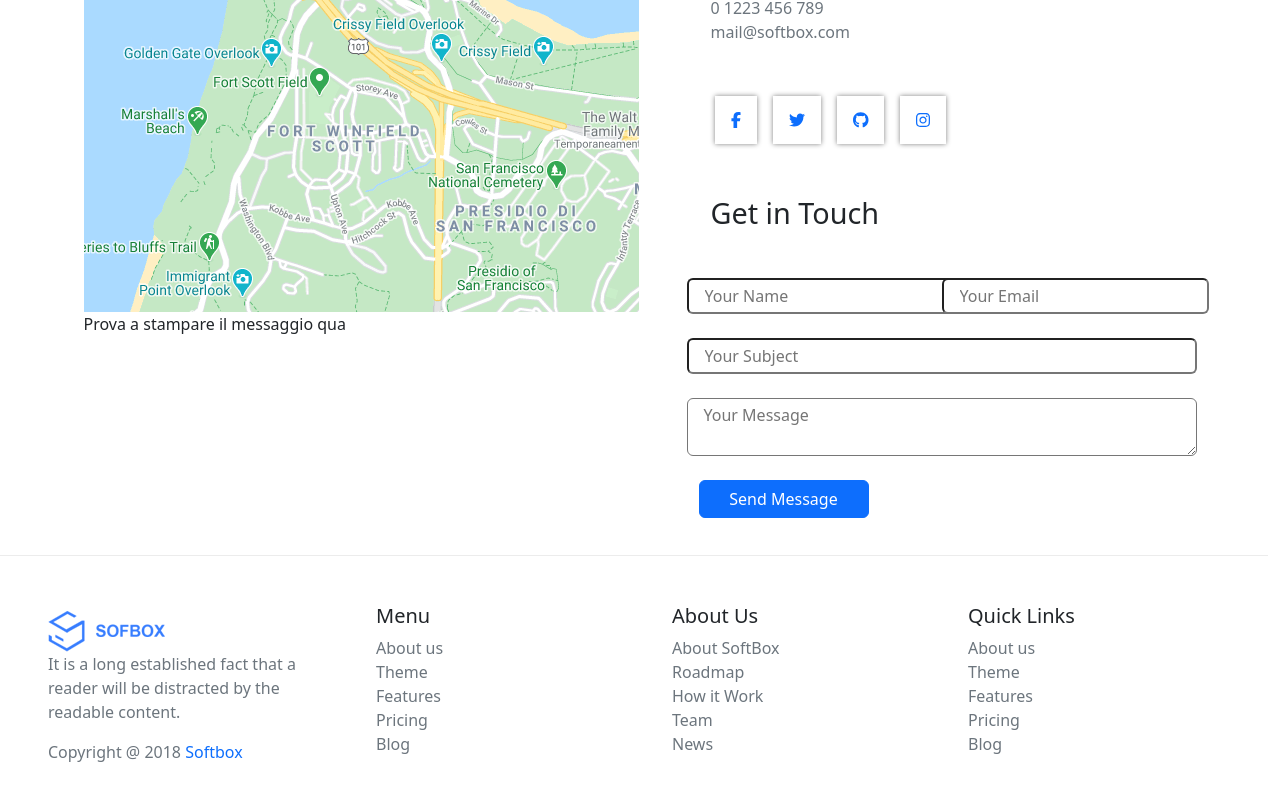
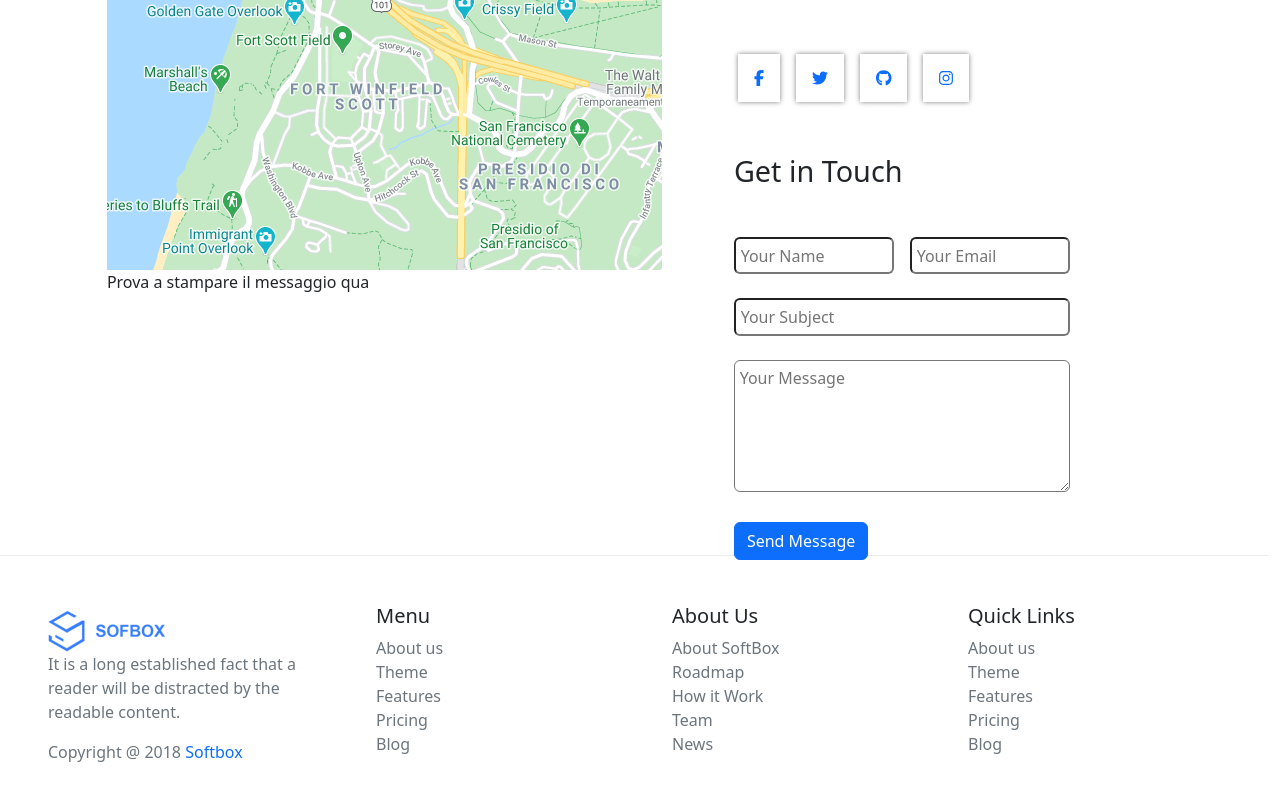
Before and after one commit to Ruma303/proj-html-vuejs, a Vue app: page / in a window 1280 px wide. Shown: the part 3352-4152 px from the top of the page. Built offline with nearby package versions, Linux system fonts and the light colour scheme.

Commit message:
form sec6 migliorie estetiche

```diff
--- a/src/components/MainSectionSix.vue
+++ b/src/components/MainSectionSix.vue
@@ -24,26 +24,26 @@
         </div>
         <div>
           <h3 id="form-title">Get in Touch</h3>
-          <form class="mt-5 d-flex row row-cols flex-column gap-4 justify-content-center
+          <form class="mt-5 d-flex flex-column gap-4 justify-content-center
             align-items-star">
-            <div class="first-col row row-cols-2 px-0">
-              <label for="name" class="col px-0">
-                <input type="text" id="name" placeholder="Your Name" class="rounded px-3 py-1">
+            <div class="first-col p-0 d-flex gap-3">
+              <label for="name" class="p-0">
+                <input type="text" id="name" placeholder="Your Name" class="rounded half-col">
               </label>
-              <label for="email" class="col px-0">
-                <input type="email" id="email" placeholder="Your Email" class="rounded px-3 py-1">
+              <label for="email" class="p-0">
+                <input type="email" id="email" placeholder="Your Email" class="rounded half-col">
               </label>
             </div>
-            <label for="object" class="row p-0">
-              <input type="text" id="object" placeholder="Your Subject" class="rounded px-3 py-1
-              col">
+            <label for="object" class="p-0">
+              <input type="text" id="object" placeholder="Your Subject" class="rounded
+              full-col">
             </label>
-            <label for="text-area" class="row p-0">
-              <textarea id="text-area" class="row rounded px-3 py-1 m-0 col"
-               placeholder="Your Message">
+            <label for="text-area" class="p-0">
+              <textarea id="text-area" class="rounded m-0 full-col"
+               placeholder="Your Message" rows="5">
               </textarea>
             </label>
-            <button class="btn btn-primary send-button col-4">Send Message</button>
+            <button class="btn btn-primary send-button">Send Message</button>
           </form>
         </div>
       </div>
@@ -80,7 +80,19 @@ export default {
   font-weight: 400;
   font-size: 1.8rem;
 }
-#send-button {
-  width: fit-content;
+form {
+  input.half-col {
+    width: 10rem;
+    padding: .3rem;
+  }
+  input.full-col,
+  textarea.full-col {
+    width: 21rem;
+    padding: .3rem;
+  }
+  .send-button {
+    width: fit-content;
+    white-space: nowrap;
+  }
 }
 </style>
```
